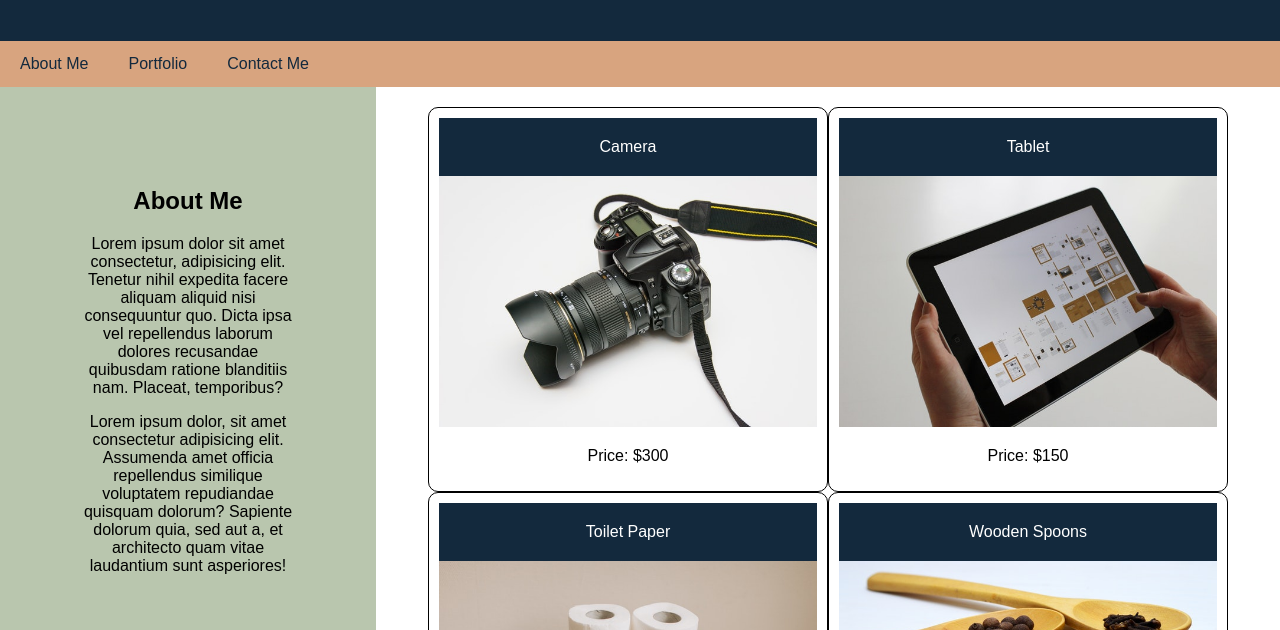
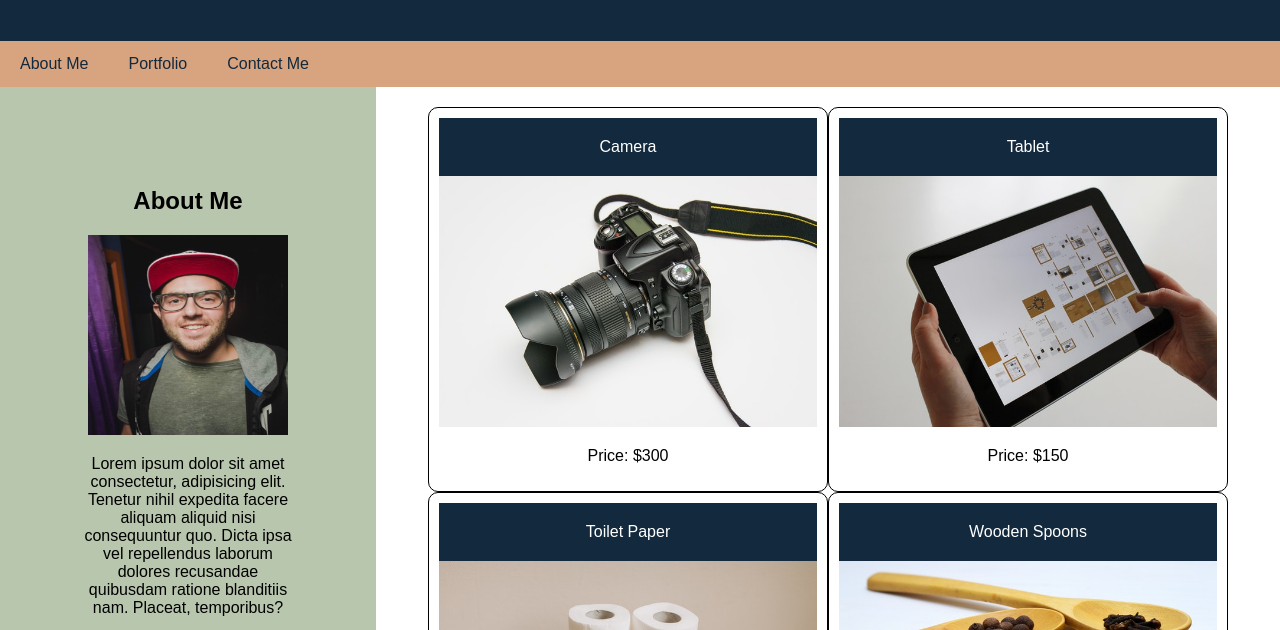
Before and after one commit to OwenGarrett/Owen-Garrett-Portfolio, a plain HTML site: page index.html in a window 1280 px wide. Shown: the part 119-749 px from the top of the page. Drawn offline with Linux system fonts and the light colour scheme.

Commit message:
added portrait

```diff
--- a/index.html
+++ b/index.html
@@ -24,6 +24,7 @@
       <!-- Sidebar -->
       <aside id="about">
         <h2>About Me</h2>
+        <img src="./assets/images/portrait.jpg" width="200px" height="200px" alt="">
         <p>Lorem ipsum dolor sit amet consectetur, adipisicing elit. Tenetur nihil expedita facere aliquam aliquid nisi consequuntur quo. Dicta ipsa vel repellendus laborum dolores recusandae quibusdam ratione blanditiis nam. Placeat, temporibus?</p>
         <p>
           Lorem ipsum dolor, sit amet consectetur adipisicing elit. Assumenda amet officia repellendus similique voluptatem repudiandae quisquam dolorum? Sapiente dolorum quia, sed aut a, et architecto quam vitae laudantium sunt asperiores!
```
Also changed, not shown: assets/images/portrait.jpg (added).
